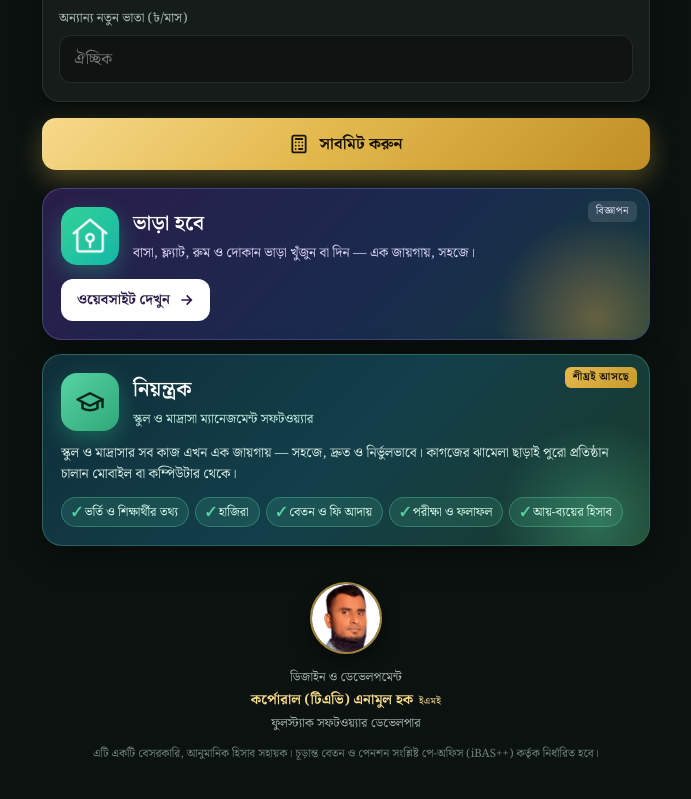
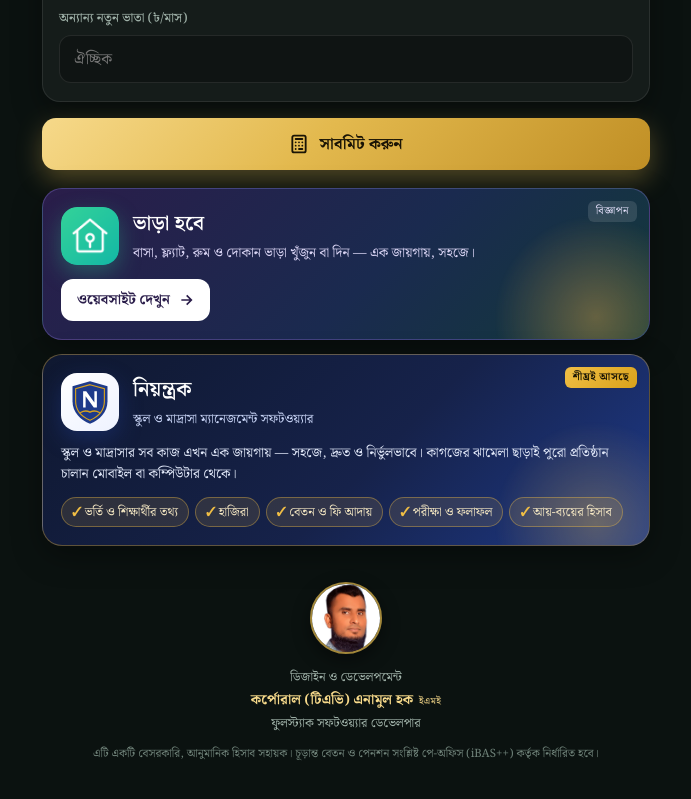
Before and after one commit to Anamul-h444/jsi-2026, a plain HTML site: page index.html in a window 1280 px wide. Shown: the part 1663-2462 px from the top of the page, without its empty margins (294-985 px from the left). Drawn offline with Linux system fonts and the light colour scheme.

Commit message:
নিয়ন্ত্রক বিজ্ঞাপনে আসল ক্রেস্ট লোগো ও ব্র্যান্ডের নেভি-সোনালি রং
Co-Authored-By: Claude Opus 5.5 <noreply@anthropic.com>
Claude-Session: https://claude.ai/code/session_01BS46CogVZW4iHqBvDe9DWy

```diff
--- a/assets/css/style.css
+++ b/assets/css/style.css
@@ -357,17 +357,17 @@ input[type=date].input { color-scheme: dark; }
 .ad p { margin: 2px 0 0; font-size: 13.5px; color: #d8d3f3; }
 .ad .go { margin-top: 14px; position: relative; z-index: 1; display: inline-flex; align-items: center; gap: 8px; height: 42px; padding: 0 16px; border-radius: 12px; background: #fff; color: #2a1d4a; font-weight: 700; font-size: 14px; }
 
-/* দ্বিতীয় বিজ্ঞাপন: নিয়ন্ত্রক */
-.ad2 { background: linear-gradient(135deg, #0f2f3a, #123f4a 50%, #1b3b2a); border-color: rgba(87,211,162,.3); margin-top: 0; }
-.ad2::before { background: radial-gradient(circle, rgba(87,211,162,.32), transparent 65%); }
-.ad .tag.soon { background: linear-gradient(135deg, var(--gold), #c99a2e); color: #1b1606; font-weight: 700; }
-.ad2-ic { width: 58px; height: 58px; border-radius: 16px; flex: none; display: grid; place-items: center; background: linear-gradient(135deg, #57d3a2, #2fa77a); box-shadow: 0 8px 22px rgba(47,167,122,.4); color: #06281c; }
-.ad2-ic svg { width: 30px; height: 30px; }
-.ad2 .ad2-sub { color: #bfeedd; font-size: 13px; }
-.ad2 .ad2-tag { position: relative; z-index: 1; margin: 12px 0 0; font-size: 13.5px; color: #d6ebe3; line-height: 1.55; }
+/* দ্বিতীয় বিজ্ঞাপন: নিয়ন্ত্রক (ব্র্যান্ড: নেভি ও সোনালি) */
+.ad2 { background: linear-gradient(135deg, #0F1830, #16224a 55%, #1E3A8A); border-color: rgba(240,190,69,.35); margin-top: 0; }
+.ad2::before { background: radial-gradient(circle, rgba(240,190,69,.28), transparent 65%); }
+.ad .tag.soon { background: linear-gradient(135deg, #F0BE45, #D9A21B); color: #1b1606; font-weight: 700; }
+.ad2-ic { width: 58px; height: 58px; border-radius: 16px; flex: none; display: grid; place-items: center; background: linear-gradient(145deg, #ffffff, #EEF2FF); box-shadow: 0 8px 22px rgba(30,58,138,.45); }
+.ad2-ic img { width: 40px; height: 45px; }
+.ad2 .ad2-sub { color: #c7d3f5; font-size: 13px; }
+.ad2 .ad2-tag { position: relative; z-index: 1; margin: 12px 0 0; font-size: 13.5px; color: #dfe6f7; line-height: 1.55; }
 .ad2-feats { position: relative; z-index: 1; list-style: none; margin: 12px 0 0; padding: 0; display: flex; flex-wrap: wrap; gap: 6px; }
-.ad2-feats li { font-size: 12.5px; padding: 4px 10px; border-radius: 999px; color: #d6fbe9; background: rgba(87,211,162,.14); border: 1px solid rgba(87,211,162,.35); }
-.ad2-feats li::before { content: '✓ '; color: var(--green-2); font-weight: 700; }
+.ad2-feats li { font-size: 12.5px; padding: 4px 10px; border-radius: 999px; color: #f3e6c2; background: rgba(240,190,69,.12); border: 1px solid rgba(240,190,69,.38); }
+.ad2-feats li::before { content: '✓ '; color: #F0BE45; font-weight: 700; }
 
 /* অ্যাপ ইনস্টল কার্ড */
 .install-card {
--- a/index.html
+++ b/index.html
@@ -233,7 +233,7 @@
   <a class="ad ad2" id="ad2" target="_blank" rel="noopener">
     <span class="tag soon">শীঘ্রই আসছে</span>
     <div class="row">
-      <div class="ad2-ic"><svg viewBox="0 0 24 24" fill="none" stroke="currentColor" stroke-width="2" stroke-linecap="round" stroke-linejoin="round"><path d="M22 10 12 5 2 10l10 5 10-5Z"/><path d="M6 12v5c3 2 9 2 12 0v-5"/><path d="M22 10v6"/></svg></div>
+      <div class="ad2-ic"><img src="assets/img/niyontrok-crest.svg" alt="নিয়ন্ত্রক লোগো" width="40" height="45" /></div>
       <div><h4 id="ad2-title"></h4><p id="ad2-sub" class="ad2-sub"></p></div>
     </div>
     <p id="ad2-tag" class="ad2-tag"></p>
--- a/sw.js
+++ b/sw.js
@@ -15,6 +15,7 @@ const CORE = [
   './assets/img/icon-192.png',
   './assets/img/developer.jpg',
   './assets/img/varahobey-logo.png',
+  './assets/img/niyontrok-crest.svg',
 ];
 
 self.addEventListener('install', e => {
```
Also changed, not shown: assets/img/niyontrok-crest.svg (added).
